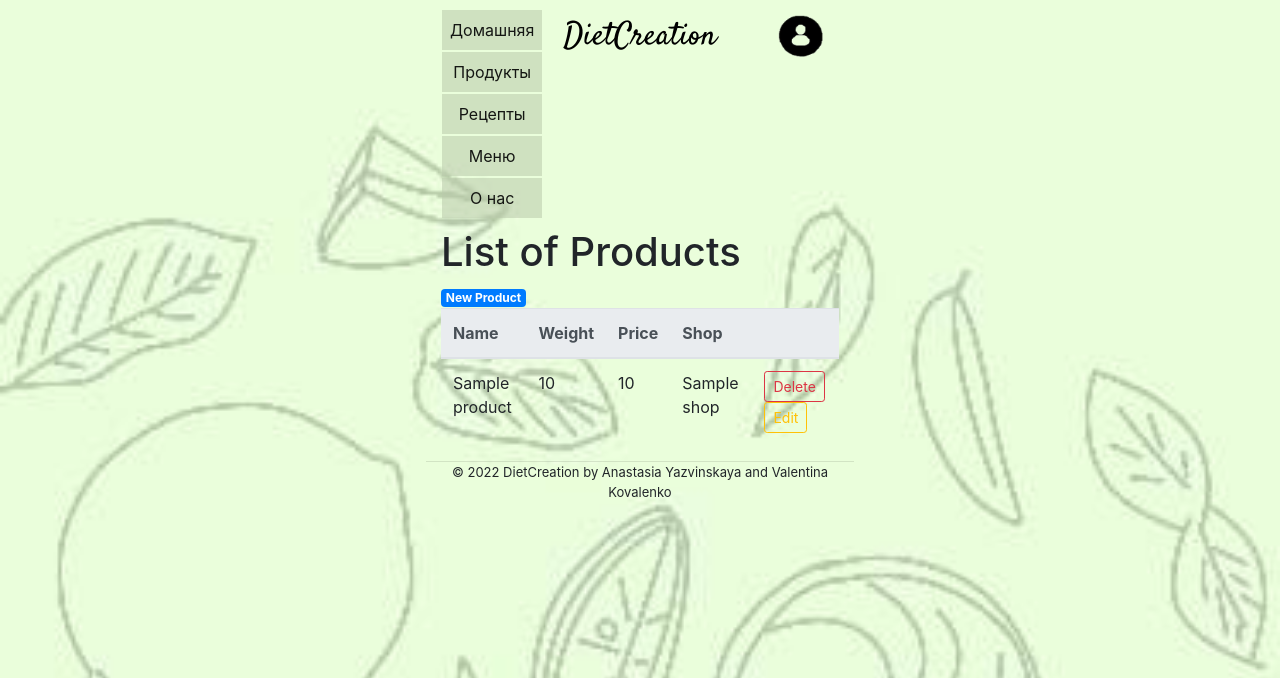
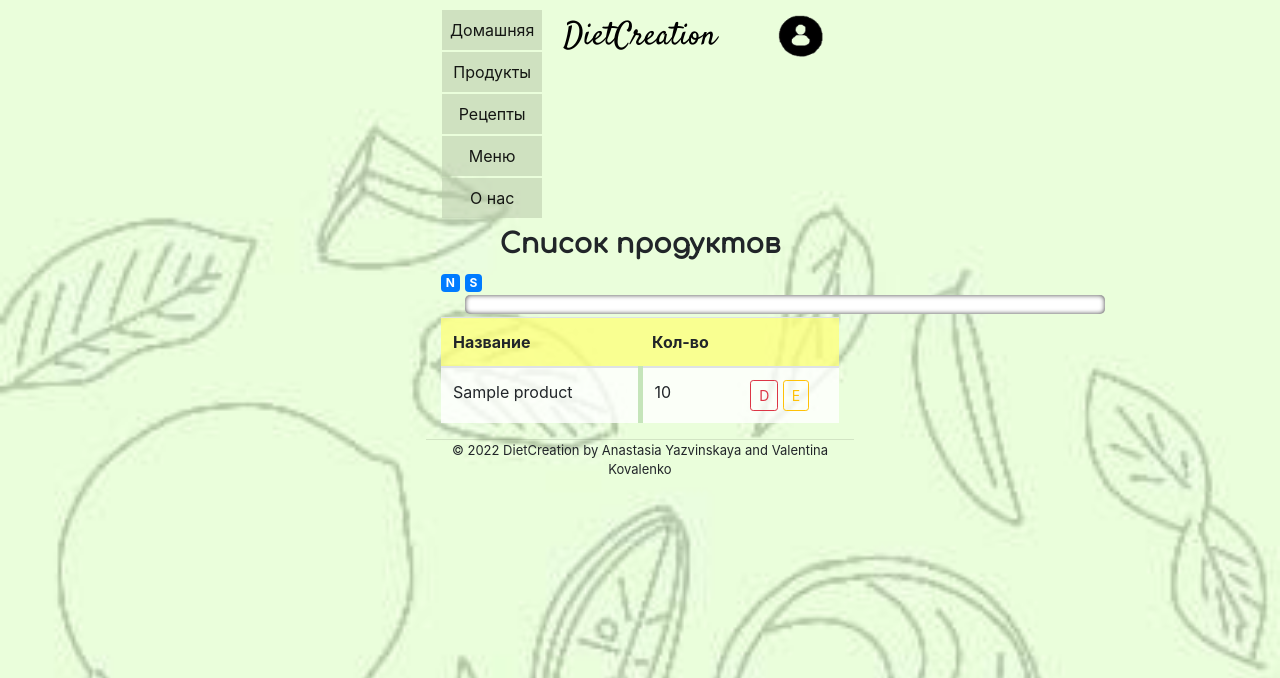
Before and after one commit to AnastasiaYazvinskaya/diet-creation, a Python web app: template app/templates/products.html in a window 1280 px wide. Shown: the top 678 px of the page. Run offline with Jinja, Linux system fonts and the light colour scheme; the template is opened without the code that fills it: most values are stand-ins (such as "Sample title", 1, 10 or a date in 2020); some libraries are stand-ins or nearby versions; some web fonts are replaced.

Commit message:
products page

```diff
--- a/app/static/css/base_style.css
+++ b/app/static/css/base_style.css
@@ -9,7 +9,7 @@ body {
     height: auto;
     min-height: 100vh;
     margin: 0 auto;
-    /*background-color: #e8feda;*/
+    background-color: #e8feda;
     /*background-image: url("../images/bg.jpg");
     background-repeat: no-repeat;
     background-size: 100vw 100vh;
@@ -76,3 +76,42 @@ footer div {
     transform: translateX(-50%);
     top: 12.5px;
 }
+
+h1 {
+    text-align: center;
+    font-size: 1.7em;
+    font-family: 'Comfortaa', cursive;
+    font-weight: 600;
+}
+
+/* Products */
+.list-icons {
+    display: flex;
+    flex-direction: row;
+}
+#search {
+    margin: 0 5px;
+}
+#search input {
+    /*display: none;*/
+    width: 50vw;
+    border: none;
+    border-radius: 5px;
+    box-shadow: 0px 0px 5px #414141 inset;
+    height: 19px;
+    text-indent: 5px;
+}
+thead {
+    background-color: rgba(253, 255, 127, 0.8);
+
+}
+thead tr th:first-of-type {
+    width: 50%;
+}
+tbody {
+    background-color: rgba(255, 255, 255, 0.8);
+}
+tbody tr td:first-of-type {
+    border-right: 5px solid #c5e5ba;
+
+}
--- a/app/templates/about.html
+++ b/app/templates/about.html
@@ -1,7 +1,4 @@
 {% extends "base.html" %}
-{% block style %}
-<link rel="stylesheet" href="static/css/index.css">
-{% endblock %}
 <!-- Content for starting page -->
 {% block name %}<a id="cname" href="{{ url_for('index')}}">DietCreation</a>{% endblock %}
 {% block content %}
--- a/app/templates/products.html
+++ b/app/templates/products.html
@@ -3,20 +3,25 @@
 <!-- Content for displaying list of products -->
 {% block content %}
     <!-- Title -->
-    <h1>{% block title %} List of Products {% endblock %}</h1>
+    <h1>{% block title %}Список продуктов{% endblock %}</h1>
     <!-- Badge (button) for creating new product -->
-    <a href="{{url_for('create_p')}}">
-        <span class="badge badge-primary">New Product</span>
-    </a>
-    <br>
+    <div class="list-icons">
+        <a href="{{url_for('create_p')}}">
+            <span class="badge badge-primary">N</span>
+        </a>
+        <div id="search">
+            <span type="button" class="badge badge-primary">S</span>
+            <input></input>
+        </div>
+    </div>
     <!-- Displaying a list of products in a table (col: name, weight, price, shop, actions)-->
     <table class="table">
         <!-- Table head -->
-        <thead class="thead-light"><tr>
-            <th scope="col"> Name </th>
-            <th scope="col"> Weight </th>
-            <th scope="col"> Price </th>
-            <th scope="col"> Shop </th>
+        <thead><tr>
+            <th scope="col">Название</th>
+            <th scope="col">Кол-во</th>
+            {#<th scope="col">Цена</th>
+            <th scope="col">Магазин</th>#}
             <th scope="col"></th>
         </tr></thead>
         <!-- Table body -->
@@ -26,16 +31,16 @@
                 <tr>
                     <td scope="row"> {{ product['name'] }} </td>
                     <td> {{ product['weight'] }} </td>
-                    <td> {{ product['price'] }} </td>
-                    <td> {{ product['shop'] }} </td>
+                    {#<td> {{ product['price'] }} </td>
+                    <td> {{ product['shop'] }} </td>#}
                     <td>
                         <form action="{{ url_for('delete_p', id=product['id']) }}" method="POST" style="display: inline-block;">
-                            <input type="submit" value="Delete"
+                            <input type="submit" value="D"
                                     class="btn btn-outline-danger btn-sm"
-                                    onclick="return confirm('Are you sure you want to delete this product?')">
+                                    onclick="return confirm('Вы уверены, что хотите удалить этот продукт?')">
                         </form>
                         <a href="{{ url_for('edit_p', id=product['id']) }}" style="display: inline-block;">
-                            <span class="btn btn-outline-warning btn-sm">Edit</span>
+                            <span class="btn btn-outline-warning btn-sm">E</span>
                         </a>
                     </td>
                 </tr>
```
